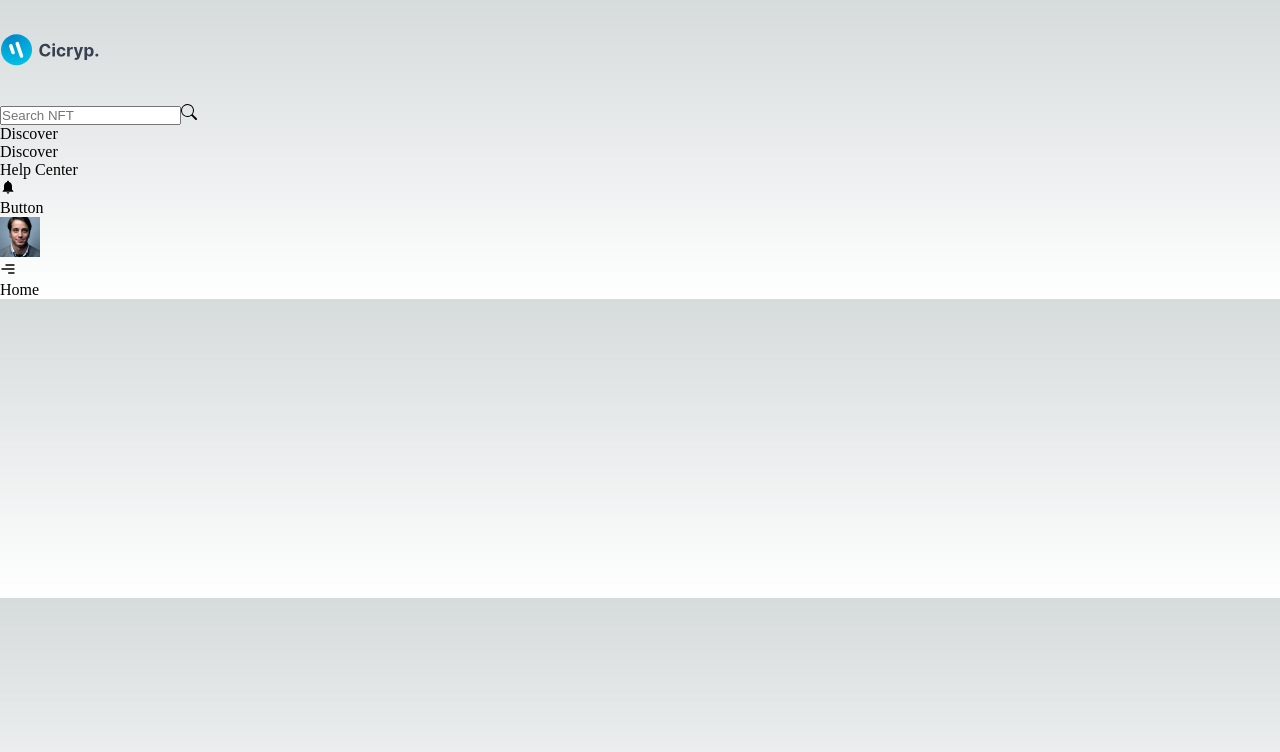
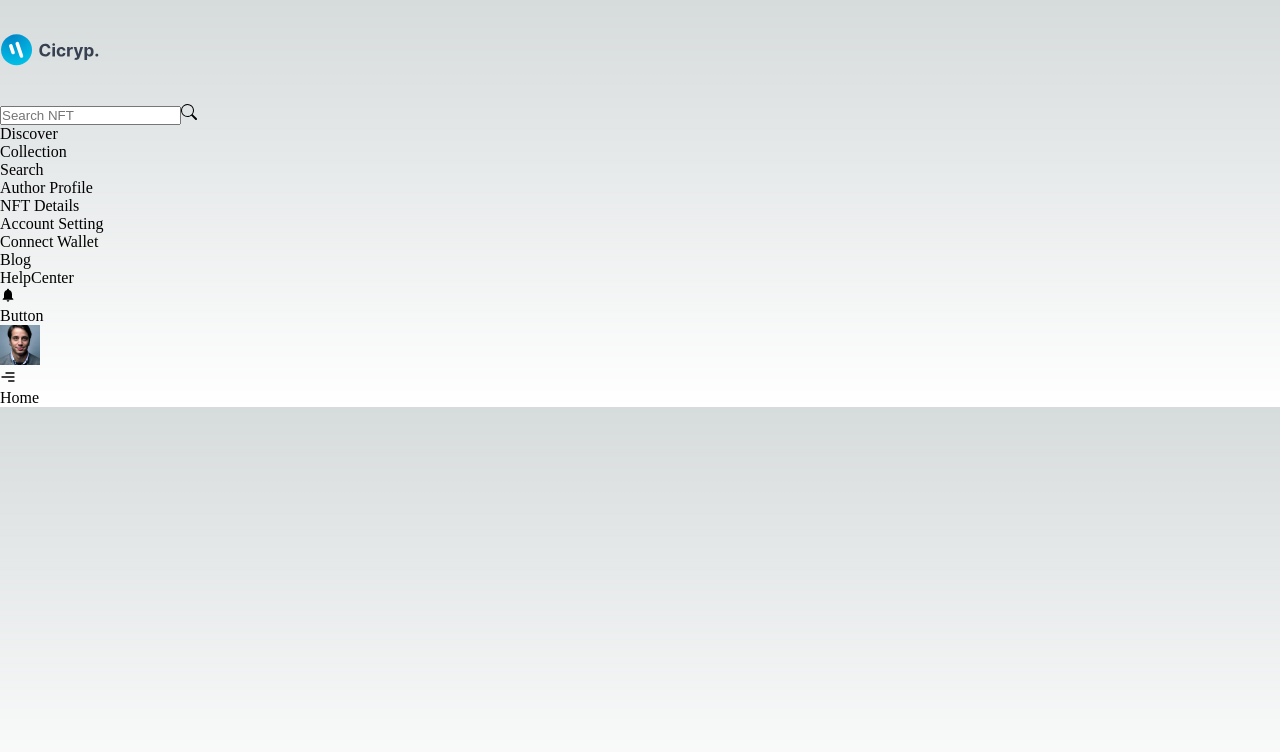
Before and after one commit to Aniket-Kumar-Paul/ArtChain, a Next.js app in the folder client/: page / in a window 1280 px wide. Both pictures are taken after a click on the element "Discover". Shown: the top 752 px of the page. Built offline with nearby package versions, Linux system fonts and the light colour scheme.

Commit message:
FRONTEND - Discover, HelpCenter Component

```diff
--- a/client/components/NavBar/Discover/Discover.jsx
+++ b/client/components/NavBar/Discover/Discover.jsx
@@ -1,8 +1,52 @@
 import React from 'react'
+import Link from 'next/link'
+
+// INTERNAL IMPORT
+import Style from "./Discover.module.css"
 
 const Discover = () => {
+  // DUMMY DATA FOR DISCOVER NAVIGATION MENU
+  const discover = [
+    {
+      name: "Collection",
+      link: "collection"
+    },
+    {
+      name: "Search",
+      link: "search"
+    },
+    {
+      name: "Author Profile",
+      link: "author-profile"
+    },
+    {
+      name: "NFT Details",
+      link: "nft-details"
+    },
+    {
+      name: "Account Setting",
+      link: "account-setting"
+    },
+    {
+      name: "Connect Wallet",
+      link: "connect-wallet"
+    },
+    {
+      name: "Blog",
+      link: "blog"
+    }
+  ]
+
   return (
-    <div>Discover</div>
+    <div>
+      {discover.map((element, i) => (
+        <div key={i + 1} className={Style.discover}>
+          <Link href={{ pathname: `${element.link}` }}>
+            {element.name}
+          </Link>
+        </div>
+      ))}
+    </div>
   )
 }
 
--- a/client/components/NavBar/HelpCenter/HelpCenter.jsx
+++ b/client/components/NavBar/HelpCenter/HelpCenter.jsx
@@ -1,8 +1,44 @@
 import React from 'react'
+import Link from 'next/link'
+
+// INTERNAL IMPORT
+import Style from "./HelpCenter.module.css"
+
 
 const HelpCenter = () => {
+  const helpCenter = [
+    {
+      name: "About",
+      link: "about"
+    },
+    {
+      name: "Contact Us",
+      link: "contact-us"
+    },
+    {
+      name: "Sign Up",
+      link: "sign-up"
+    },
+    {
+      name: "Sign In",
+      link: "sign-in"
+    },
+    {
+      name: "Subscription",
+      link: "subscription"
+    },
+  ]
+
   return (
-    <div>HelpCenter</div>
+    <div>
+      {helpCenter.map((element, i) => (
+        <div key={i + 1} className={Style.discover}>
+          <Link href={{ pathname: `${element.link}` }}>
+            {element.name}
+          </Link>
+        </div>
+      ))}
+    </div>
   )
 }
 
--- a/client/components/NavBar/NavBar.jsx
+++ b/client/components/NavBar/NavBar.jsx
@@ -108,7 +108,7 @@ const NavBar = () => {
           {/* HELPCENTER MENU */}
           <div className={Style.navbar_container_right_help}>
             <p onClick={(e) => openMenu(e)}>
-              Help Center
+              HelpCenter
             </p>
             {help && (
               <div className={Style.navbar_container_right_help_box}>
```
